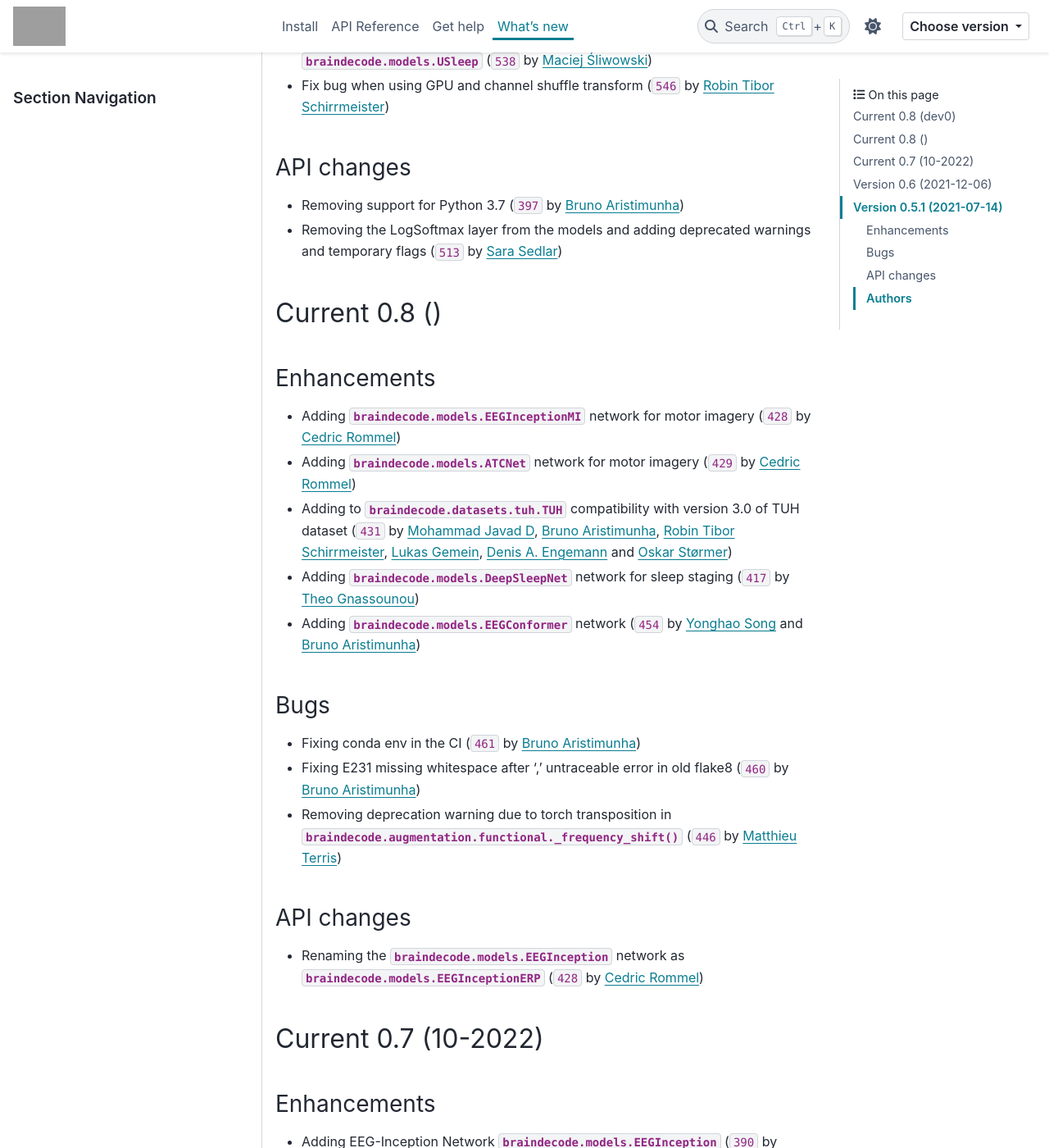
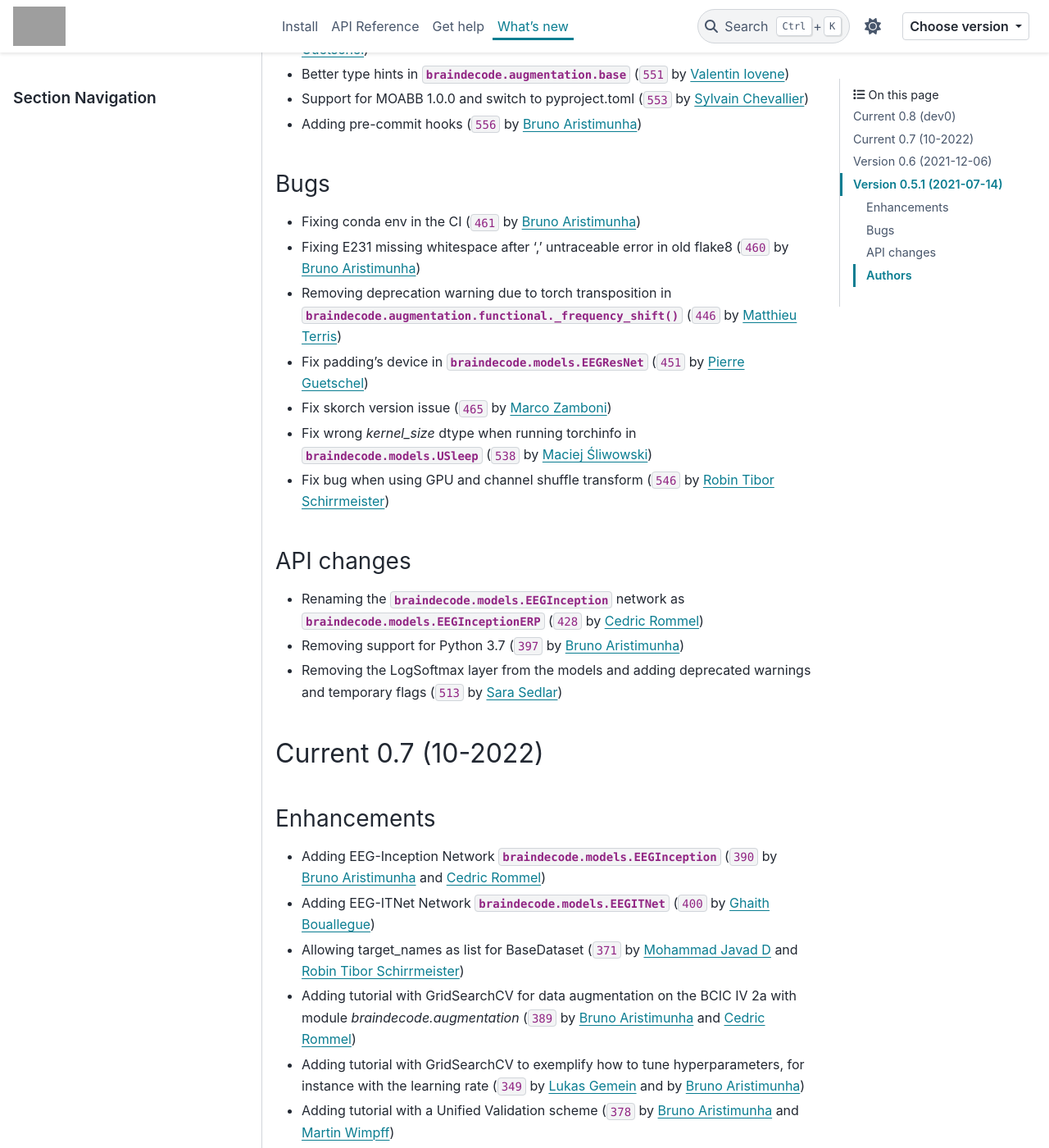
Before and after one commit to braindecode/braindecode, a Sphinx documentation site: the page built from docs/whats_new.rst, in a window 1280 px wide and 1400 px high, scrolled down 2655 px. Shown: the whole window at 82% size. Built offline with Sphinx 7.4.7 and the PyData theme 0.15.4, drawn with Linux system fonts in a browser that asks for light colours; pages that are not in the unit, such as notebooks, are missing from menus; comment, search, counter and statistics services are not loaded; cross-references to code outside the pages are shown as plain code; some of the changed text lies outside the part shown; grey boxes are pictures that could not be loaded.

Commit message:
Replacing the real dataset (#558)
* Replacing the real dataset

* Changing the tests

* fixing the tests

* fixing tests

* flake8

* returning

* fixing

* space

* fixing the whats_new file

```diff
--- a/docs/whats_new.rst
+++ b/docs/whats_new.rst
@@ -62,39 +68,21 @@ Enhancements
 
 Bugs
 ~~~~
+- Fixing conda env in the CI (:gh:`461` by `Bruno Aristimunha`_)
+- Fixing E231 missing whitespace after ',' untraceable error in old flake8 (:gh:`460` by `Bruno Aristimunha`_)
+- Removing deprecation warning due to torch transposition in :func:`braindecode.augmentation.functional._frequency_shift` (:gh:`446` by `Matthieu Terris`_)
 - Fix padding's device in :class:`braindecode.models.EEGResNet` (:gh:`451` by `Pierre Guetschel`_)
 - Fix skorch version issue (:gh:`465` by `Marco Zamboni`_)
 - Fix wrong `kernel_size` dtype when running torchinfo in :class:`braindecode.models.USleep` (:gh:`538` by `Maciej Śliwowski`_)
 - Fix bug when using GPU and channel shuffle transform (:gh:`546` by `Robin Tibor Schirrmeister`_)
 
-API changes
-~~~~~~~~~~~
-- Removing support for Python 3.7 (:gh:`397` by `Bruno Aristimunha`_)
-- Removing the LogSoftmax layer from the models and adding deprecated warnings and temporary flags (:gh:`513` by `Sara Sedlar`_)
-
-.. _changes_0_8_0:
-
-Current 0.8 ()
-----------------------
-
-Enhancements
-~~~~~~~~~~~~
-- Adding :class:`braindecode.models.EEGInceptionMI` network for motor imagery (:gh:`428` by `Cedric Rommel`_)
-- Adding :class:`braindecode.models.ATCNet` network for motor imagery (:gh:`429` by `Cedric Rommel`_)
-- Adding to :class:`braindecode.datasets.tuh.TUH` compatibility with version 3.0 of TUH dataset (:gh:`431` by `Mohammad Javad D`_, `Bruno Aristimunha`_, `Robin Tibor Schirrmeister`_, `Lukas Gemein`_, `Denis A. Engemann`_ and `Oskar Størmer`_)
-- Adding :class:`braindecode.models.DeepSleepNet` network for sleep staging (:gh:`417` by `Theo Gnassounou`_)
-- Adding :class:`braindecode.models.EEGConformer` network (:gh:`454` by `Yonghao Song`_ and `Bruno Aristimunha`_)
-
-Bugs
-~~~~
-- Fixing conda env in the CI (:gh:`461` by `Bruno Aristimunha`_)
-- Fixing E231 missing whitespace after ',' untraceable error in old flake8 (:gh:`460` by `Bruno Aristimunha`_)
-- Removing deprecation warning due to torch transposition in :func:`braindecode.augmentation.functional._frequency_shift` (:gh:`446` by `Matthieu Terris`_)
-
 
 API changes
 ~~~~~~~~~~~
 - Renaming the :class:`braindecode.models.EEGInception` network as :class:`braindecode.models.EEGInceptionERP` (:gh:`428` by `Cedric Rommel`_)
+- Removing support for Python 3.7 (:gh:`397` by `Bruno Aristimunha`_)
+- Removing the LogSoftmax layer from the models and adding deprecated warnings and temporary flags (:gh:`513` by `Sara Sedlar`_)
+
 .. _changes_0_7_0:
 
 Current 0.7 (10-2022)
```
Also changed, not shown: other parts of docs/whats_new.rst (+7 -1 lines), 4 other files.
